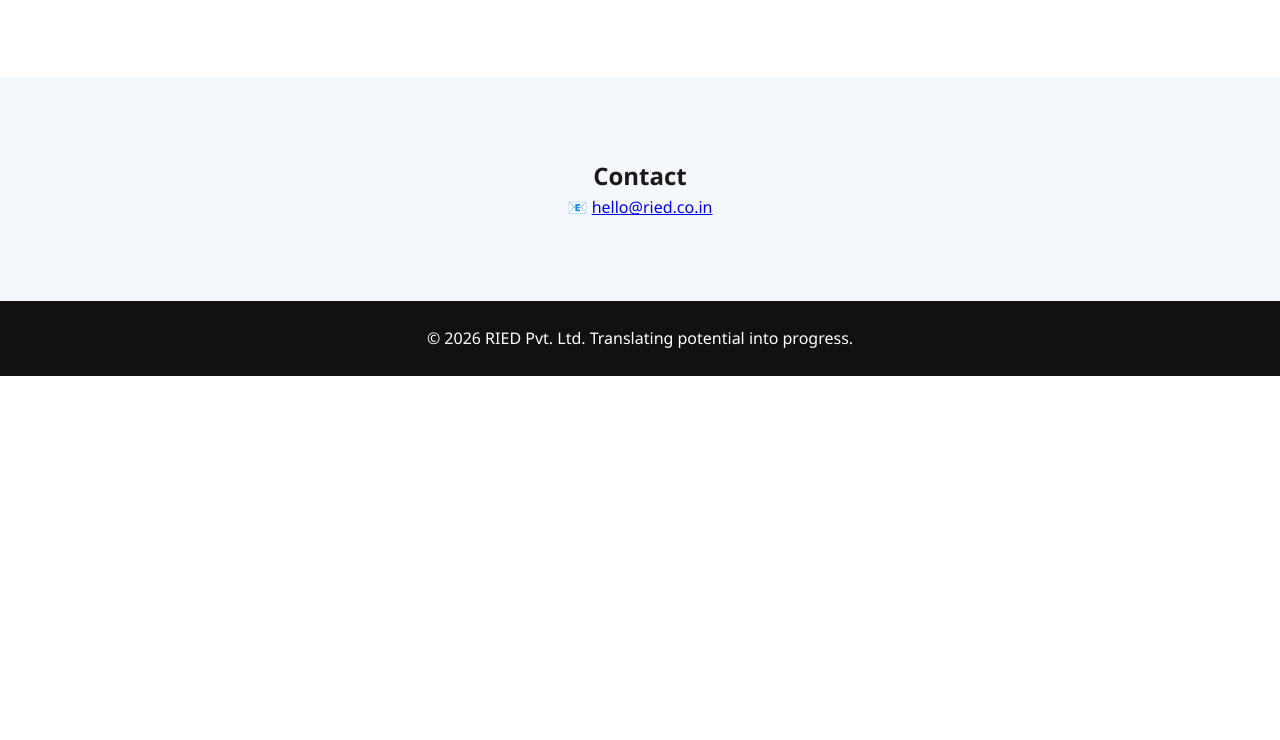
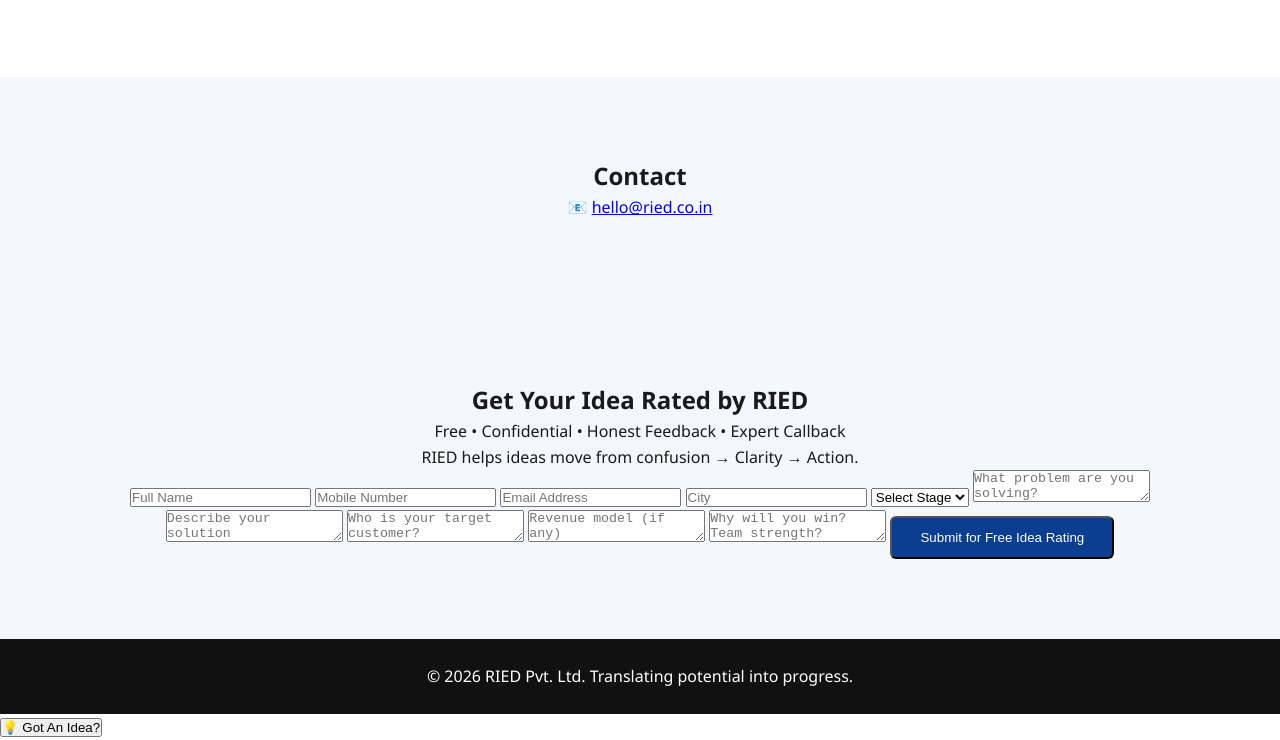
Before and after one commit to neelkamal213/ried, a plain HTML site: page index.html in a window 1280 px wide. Shown: the part 6998-7738 px from the top of the page. Before the commit the page ends 7374 px from the top, so only its background shows below. Drawn offline with Linux system fonts and the light colour scheme.

Commit message:
Update index.html

```diff
--- a/index.html
+++ b/index.html
@@ -300,9 +300,61 @@
   </div>
 </section>
 
+<!-- IDEA VALIDATION RATING -->
+<section id="idea-validation" class="section idea-section light">
+  <div class="container center">
+    <h2>Get Your Idea Rated by RIED</h2>
+    <p class="idea-tagline">
+      Free • Confidential • Honest Feedback • Expert Callback
+    </p>
+
+    <p class="idea-positioning">
+      RIED helps ideas move from confusion → Clarity → Action.
+    </p>
+
+    <form class="idea-form" action="mailto:hello@ried.co.in" method="POST" enctype="text/plain">
+
+      <input type="text" name="Name" placeholder="Full Name" required>
+      <input type="tel" name="Mobile" placeholder="Mobile Number" required>
+      <input type="email" name="Email" placeholder="Email Address" required>
+      <input type="text" name="City" placeholder="City" required>
+
+      <select name="Stage" required>
+        <option value="">Select Stage</option>
+        <option>Idea</option>
+        <option>Prototype</option>
+        <option>Running</option>
+        <option>Revenue</option>
+      </select>
+
+      <textarea name="Problem" placeholder="What problem are you solving?" required></textarea>
+      <textarea name="Solution" placeholder="Describe your solution" required></textarea>
+      <textarea name="Target Customer" placeholder="Who is your target customer?" required></textarea>
+      <textarea name="Revenue Model" placeholder="Revenue model (if any)"></textarea>
+      <textarea name="Why Win" placeholder="Why will you win? Team strength?"></textarea>
+
+      <button type="submit" class="btn-primary">
+        Submit for Free Idea Rating
+      </button>
+    </form>
+
+  </div>
+</section>
+
 <footer class="footer">
   <p>© 2026 RIED Pvt. Ltd. Translating potential into progress.</p>
 </footer>
 
+<!-- GOT AN IDEA FLOATING BUTTON -->
+<button id="ideaBtn">💡 Got An Idea?</button>
+
+<script>
+  document.getElementById("ideaBtn").onclick = function() {
+    document.getElementById("idea-validation").scrollIntoView({
+      behavior: "smooth"
+    });
+  };
+</script>
+
 </body>
 </html>
```
